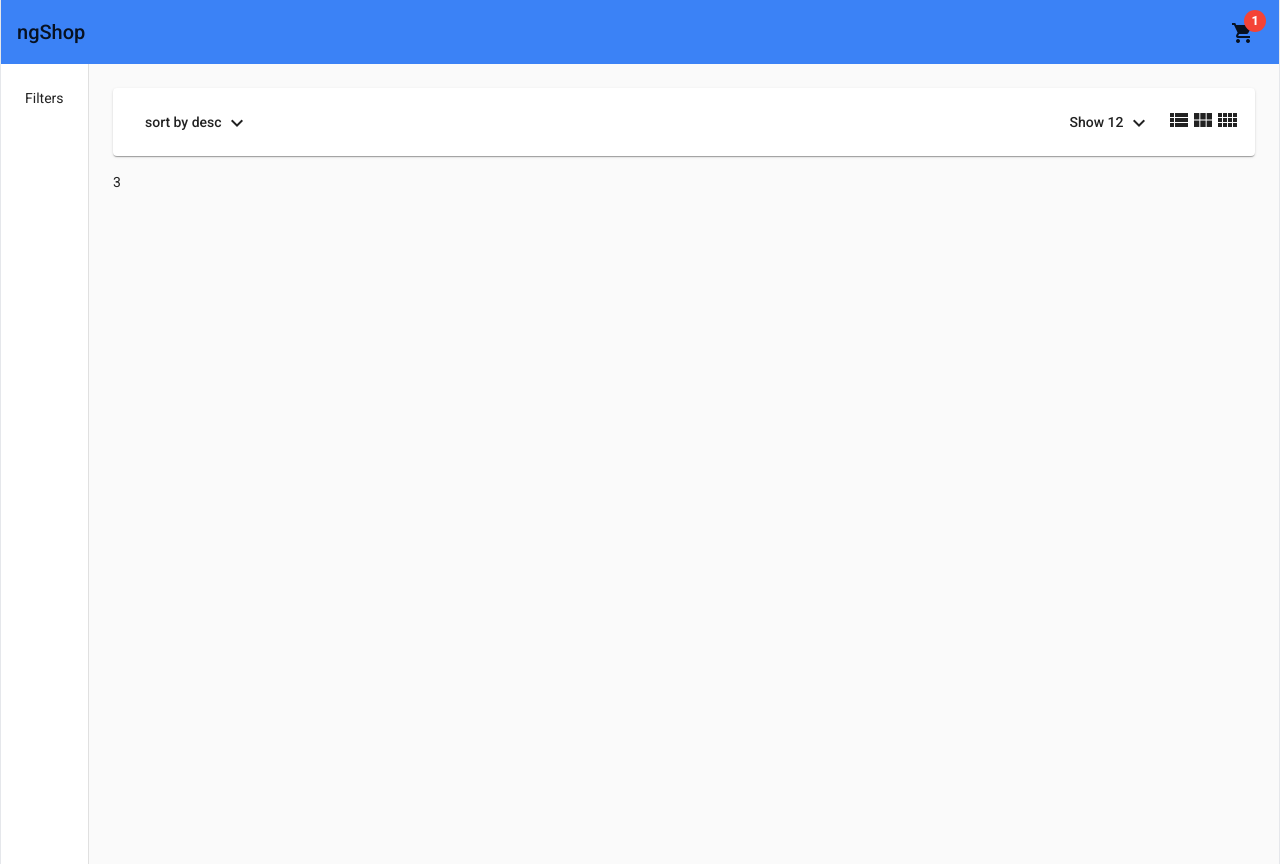
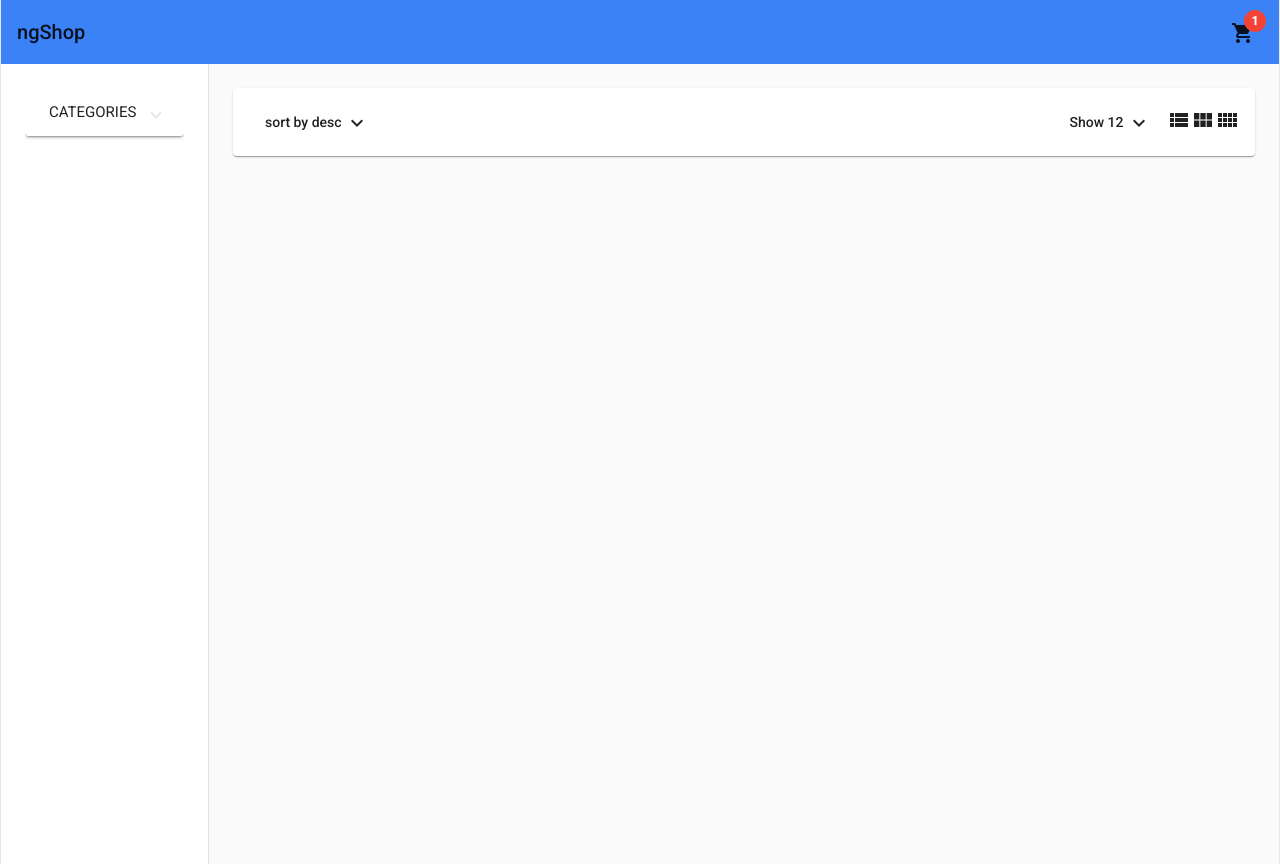
Before and after one commit to KabeloM06/NgShop, an Angular app: page /home in a window 1280 px wide. Built offline with nearby package versions, Linux system fonts and the light colour scheme.

Commit message:
filter component template done and working

```diff
--- a/src/app/app.module.ts
+++ b/src/app/app.module.ts
@@ -20,6 +20,7 @@ import {MatSnackBarModule} from '@angular/material/snack-bar';
 import { HeaderComponent } from './components/header/header.component';
 import { HomeComponent } from './pages/home/home.component';
 import { ProductsHeaderComponent } from './components/products-header/products-header.component';
+import { FiltersComponent } from './components/filters/filters.component';
 
 
 @NgModule({
@@ -27,7 +28,8 @@ import { ProductsHeaderComponent } from './components/products-header/products-h
     AppComponent,
     HeaderComponent,
     HomeComponent,
-    ProductsHeaderComponent
+    ProductsHeaderComponent,
+    FiltersComponent
   ],
   imports: [
     BrowserModule,
--- /dev/null
+++ b/src/app/components/filters/filters.component.html
@@ -0,0 +1,10 @@
+<mat-expansion-panel *ngIf="categories">
+    <mat-expansion-panel-header>
+        <mat-panel-title>CATEGORIES</mat-panel-title>
+    </mat-expansion-panel-header>
+    <mat-selection-list [multiple]="false">
+        <mat-list-option *ngFor="let category of categories" [value]="category">
+            <button (click)="onShowCategory(category)">{{category}}</button>
+        </mat-list-option>
+    </mat-selection-list>
+</mat-expansion-panel>
--- /dev/null
+++ b/src/app/components/filters/filters.component.ts
@@ -0,0 +1,22 @@
+import { Component, EventEmitter, OnInit, Output } from '@angular/core';
+
+@Component({
+  selector: 'app-filters',
+  templateUrl: './filters.component.html',
+  styleUrls: ['./filters.component.css']
+})
+export class FiltersComponent implements OnInit {
+  @Output() showCategory = new EventEmitter<string>();
+
+  categories = ['shoes', 'shorts']
+
+  constructor() { }
+
+  ngOnInit(): void {
+  }
+
+  onShowCategory(category: string): void {
+    this.showCategory.emit(category);
+  }
+
+}
--- a/src/app/pages/home/home.component.html
+++ b/src/app/pages/home/home.component.html
@@ -1,9 +1,10 @@
 <mat-drawer-container [autosize]="true" class="min-h-full max-w-7xl mx-auto border-x">
     <mat-drawer mode="side" opened class="p-6">
-        <div>Filters</div>
+
+        <app-filters (showCategory)="onShowCategory($event)"></app-filters>
     </mat-drawer>
     <mat-drawer-content class="p-6">
         <app-products-header (columsCountChange)="onColumsCountChange($event)"></app-products-header>
-        {{cols}}
+        {{category}}
     </mat-drawer-content>
 </mat-drawer-container>
--- a/src/app/pages/home/home.component.ts
+++ b/src/app/pages/home/home.component.ts
@@ -8,6 +8,7 @@ import { Component, OnInit } from '@angular/core';
 export class HomeComponent implements OnInit {
 
   cols = 3;
+  category: string | undefined;
   constructor() { }
 
   ngOnInit(): void {
@@ -17,4 +18,8 @@ export class HomeComponent implements OnInit {
     this.cols = colsNum;
   }
 
+  onShowCategory(newCategory: string): void{
+    this.category = newCategory;
+  }
+
 }
```
Also changed, not shown: src/app/components/filters/filters.component.css (added), 1 other file (tests, documents, lock files or other folders).
